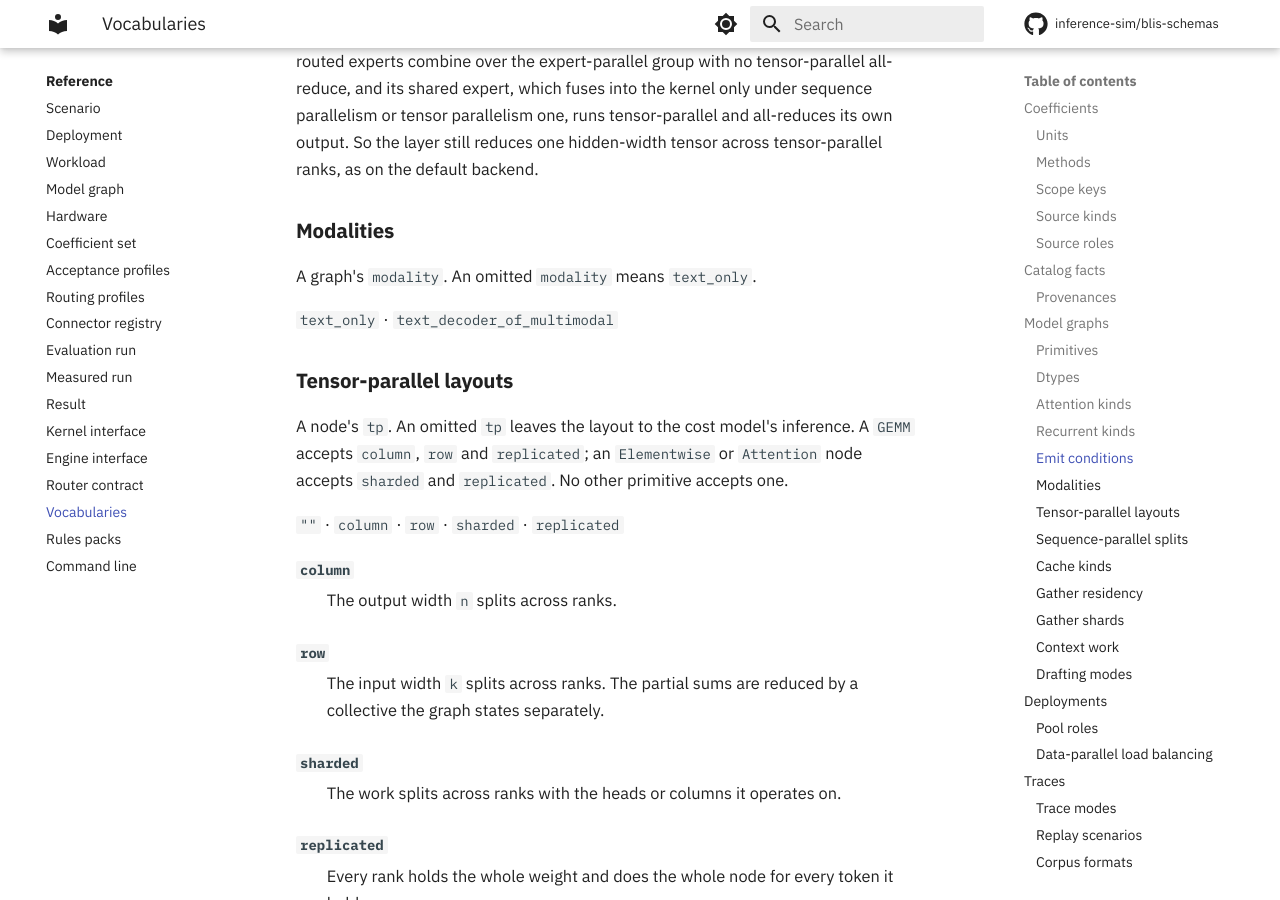
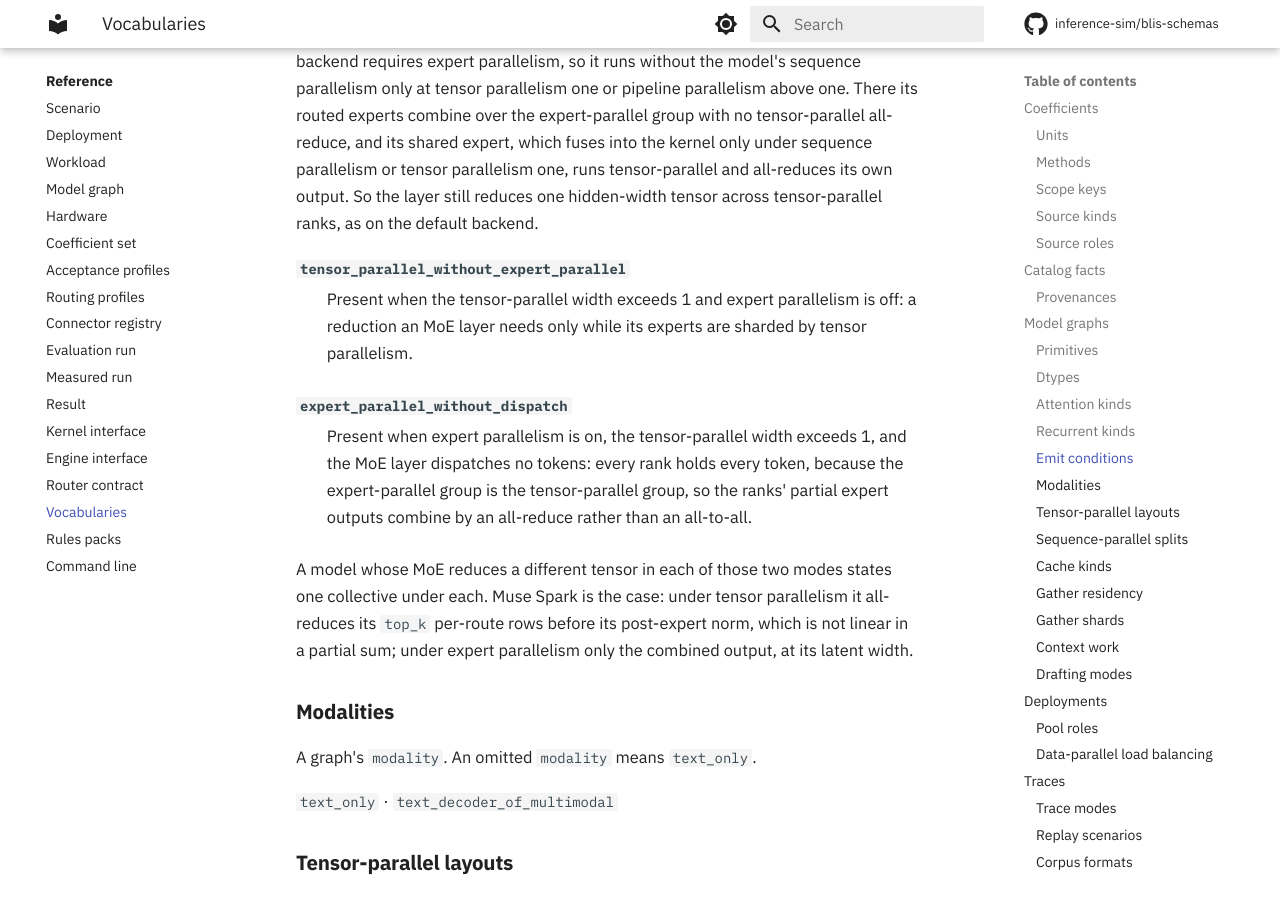
Before and after one commit to inference-sim/blis-schemas, an MkDocs documentation site: the page built from docs/reference/vocabularies.md, in a window 1280 px wide and 900 px high, scrolled down 4444 px. Built offline with MkDocs 1.6.1 and Material for MkDocs 9.7.7, drawn with Linux system fonts in a browser that asks for light colours; comment, search, counter and statistics services are not loaded; the version menu is left out; some of the changed text lies outside the part shown.

Commit message:
Graph vocabulary for a per-mode MoE reduction and a pipeline boundary's bytes
Two facts a pipeline-parallel, expert-parallel MoE needs that no field stated.

- Two emit conditions. tensor_parallel_without_expert_parallel: tp > 1 and
  expert parallelism off. expert_parallel_without_dispatch: expert parallelism
  on, tp > 1, and the MoE dispatches no tokens (the expert group is the
  tensor-parallel group, so partial expert outputs combine by an all-reduce).
  A model whose MoE reduces a different tensor in each mode states one
  collective under each. Muse Spark all-reduces its top_k per-route rows
  before its post-expert norm under TP, and only the combined latent-width
  output under EP.
- global.pipeline_boundary_bytes_per_token: what one token costs to hand from
  one pipeline stage to the next. Omitted, one hidden-width activation. Muse
  Spark carries its residual stream in fp32 (4 x hidden). Validate rejects a
  negative value.

Tests. TestModeConditionedMoEReductionsValidate fails with the two conditions
removed from the recognized set. TestRejects/negative_pipeline_boundary fails
with the new check disabled. Both mutation-checked. docs/generated
regenerated. validate-catalog passes on the current catalog (142 artifacts).

AI assistance (Claude) was used to write this change; it was reviewed line by
line.

```diff
--- a/docs/generated/enum/model.EmitCondition.md
+++ b/docs/generated/enum/model.EmitCondition.md
@@ -1,3 +1,3 @@
 <!-- Generated by `go run ./internal/docgen`. Do not edit. -->
 
-`""` · `tensor_parallel` · `expert_parallel` · `tensor_parallel_unless_sp_moe` · `sequence_parallel` · `tensor_parallel_unless_sequence_parallel`
+`""` · `tensor_parallel` · `expert_parallel` · `tensor_parallel_unless_sp_moe` · `sequence_parallel` · `tensor_parallel_unless_sequence_parallel` · `tensor_parallel_without_expert_parallel` · `expert_parallel_without_dispatch`
--- a/docs/reference/vocabularies.md
+++ b/docs/reference/vocabularies.md
@@ -154,6 +154,21 @@ the expert-parallel group with no tensor-parallel all-reduce, and its shared exp
 fuses into the kernel only under sequence parallelism or tensor parallelism one, runs
 tensor-parallel and all-reduces its own output. So the layer still reduces one
 hidden-width tensor across tensor-parallel ranks, as on the default backend.
+
+`tensor_parallel_without_expert_parallel`
+:   Present when the tensor-parallel width exceeds 1 and expert parallelism is off: a
+    reduction an MoE layer needs only while its experts are sharded by tensor parallelism.
+
+`expert_parallel_without_dispatch`
+:   Present when expert parallelism is on, the tensor-parallel width exceeds 1, and the MoE
+    layer dispatches no tokens: every rank holds every token, because the expert-parallel
+    group is the tensor-parallel group, so the ranks' partial expert outputs combine by an
+    all-reduce rather than an all-to-all.
+
+A model whose MoE reduces a different tensor in each of those two modes states one
+collective under each. Muse Spark is the case: under tensor parallelism it all-reduces its
+`top_k` per-route rows before its post-expert norm, which is not linear in a partial sum;
+under expert parallelism only the combined output, at its latent width.
 
 ### Modalities
 
```
Also changed, not shown: docs/reference/model.md (+2 -0 lines), 3 other files.
